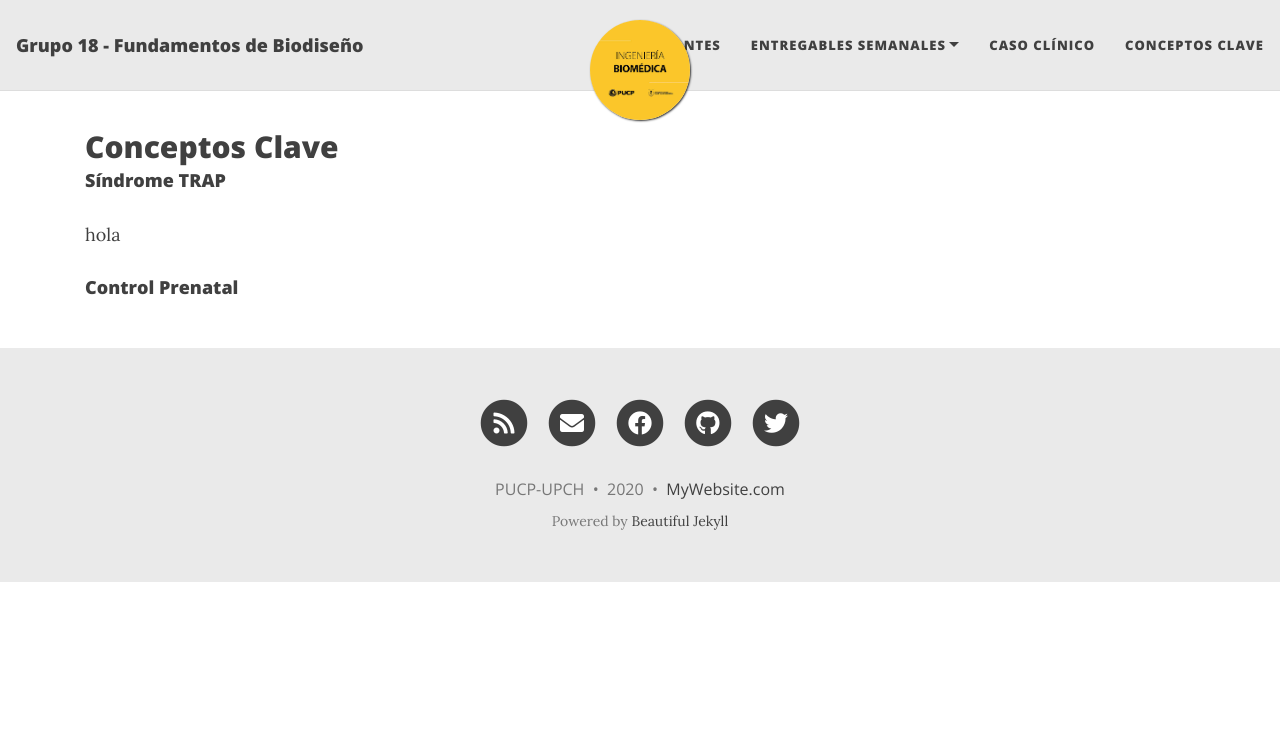
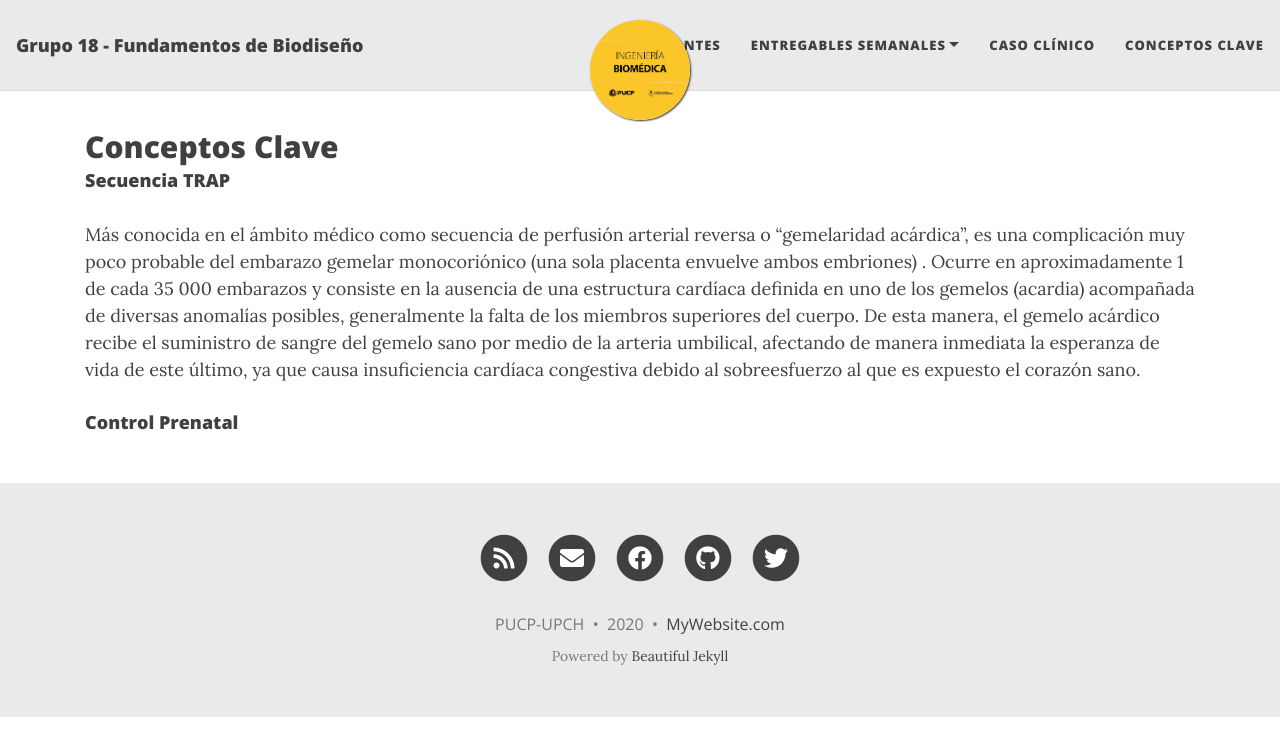
Before and after one commit to equipo18-fundbio/equipo18-fundbio1, a Jekyll site: the page built from Documentacion/ConceptosClaves.md, in a window 1280 px wide. Shown: the top 756 px of the page. Built offline with Jekyll 4.4.1, drawn with Linux system fonts in a browser that asks for light colours; nearby versions of some CDN libraries; our own code applies the rules of GitHub Pages for plain Markdown files.

Commit message:
Update ConceptosClaves.md

```diff
--- a/Documentacion/ConceptosClaves.md
+++ b/Documentacion/ConceptosClaves.md
@@ -6,8 +6,8 @@ layout: default
 
 
 
-#### Síndrome TRAP
-hola
+#### Secuencia TRAP
+Más conocida en el ámbito médico como secuencia de perfusión arterial reversa o "gemelaridad acárdica", es una complicación muy poco probable del embarazo gemelar monocoriónico (una sola placenta envuelve ambos embriones) . Ocurre en aproximadamente 1 de cada 35 000 embarazos y consiste en la ausencia de una estructura cardíaca definida en uno de los gemelos (acardia) acompañada de diversas anomalías posibles, generalmente la falta de los miembros superiores del cuerpo. De esta manera, el gemelo acárdico recibe el suministro de sangre del gemelo sano por medio de la arteria umbilical, afectando de manera inmediata la esperanza de vida de este último, ya que causa insuficiencia cardíaca congestiva debido al sobreesfuerzo al que es expuesto el corazón sano.
 
 
 #### Control Prenatal
```
